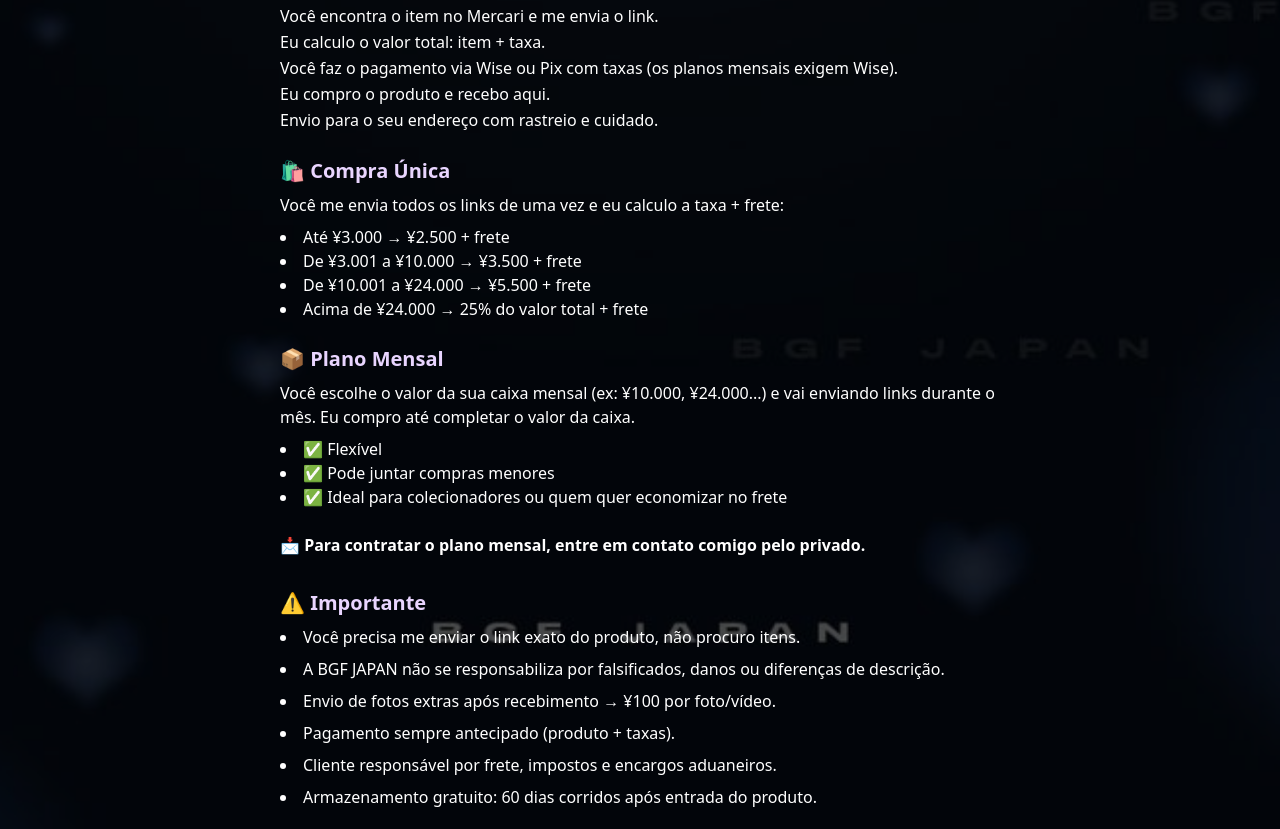
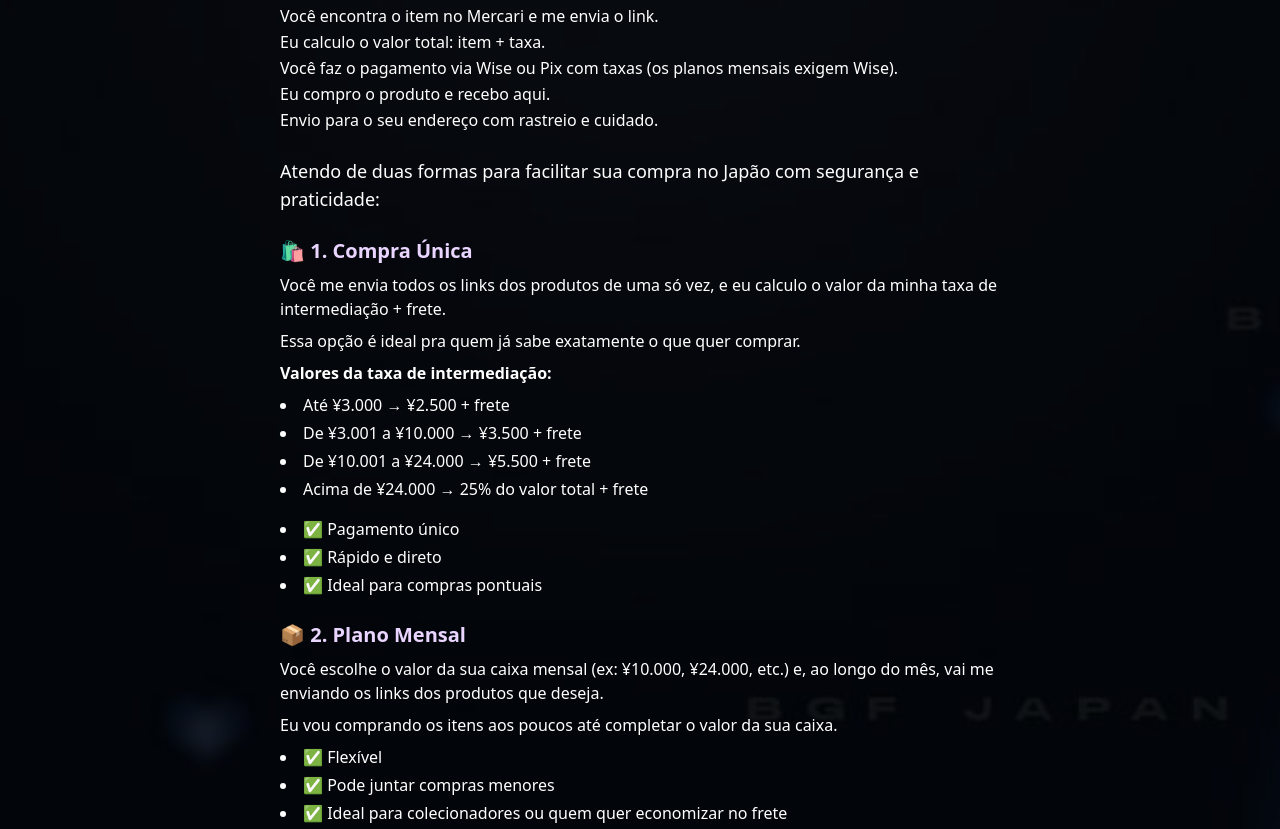
Before and after one commit to jhennytrombini/BGFJAPAN, a plain HTML site: page index.html in a window 1280 px wide. Shown: the part 1971-2800 px from the top of the page. Drawn offline with nearby package versions, Linux system fonts and the light colour scheme.

Commit message:
Atualiza texto da seção Como funciona

```diff
--- a/index.html
+++ b/index.html
@@ -3,7 +3,7 @@
 <head>
   <meta charset="UTF-8" />
   <meta name="viewport" content="width=device-width, initial-scale=1.0" />
-  <title>BGF Japão</title>
+  <title>BGF Japan</title>
   <script src="https://cdn.tailwindcss.com"></script>
 </head>
 <body class="relative min-h-screen text-white font-sans">
@@ -33,8 +33,8 @@
 
     <!-- Header -->
     <header id="home" class="flex flex-col justify-center items-center text-center min-h-screen px-6">
-      <img src="imagens/logo.png" alt="Logo BGF Japão" class="w-28 mb-4">
-      <h1 class="text-4xl md:text-6xl font-bold drop-shadow-lg">BGF Japão</h1>
+      <img src="imagens/logo.png" alt="Logo BGF Japan" class="w-40 mb-4">
+      <h1 class="text-4xl md:text-6xl font-bold drop-shadow-lg">BGF Japan</h1>
       <p class="mt-3 text-lg md:text-xl max-w-2xl drop-shadow-md">
         Seu acesso fácil e seguro ao Mercari Japão para fãs de K-pop
       </p>
@@ -92,42 +92,52 @@
           Eu compro o produto e recebo aqui.<br>
           Envio para o seu endereço com rastreio e cuidado.
         </p>
+        <h3 class="mb-6 text-lg">Atendo de duas formas para facilitar sua compra no Japão com segurança e praticidade:</h3>
 
-        <h3 class="text-xl font-semibold text-purple-200 mb-2">🛍️ Compra Única</h3>
-        <p class="mb-2">Você me envia todos os links de uma vez e eu calculo a taxa + frete:</p>
-        <ul class="list-disc list-inside mb-6">
+    <!-- Compra Única -->
+        <h3 class="text-xl font-semibold text-purple-200 mb-2">🛍️ 1. Compra Única</h3>
+        <p class="mb-2">Você me envia todos os links dos produtos de uma só vez, e eu calculo o valor da minha taxa de intermediação + frete.</p>
+        <p class="mb-2">Essa opção é ideal pra quem já sabe exatamente o que quer comprar.</p>
+        <p class="font-semibold mb-2">Valores da taxa de intermediação:</p>
+        <ul class="list-disc list-inside mb-4 space-y-1">
         <li>Até ¥3.000 → ¥2.500 + frete</li>
         <li>De ¥3.001 a ¥10.000 → ¥3.500 + frete</li>
         <li>De ¥10.001 a ¥24.000 → ¥5.500 + frete</li>
         <li>Acima de ¥24.000 → 25% do valor total + frete</li>
      </ul>
+      <ul class="list-disc list-inside mb-6 space-y-1">
+        <li>✅ Pagamento único</li>
+        <li>✅ Rápido e direto</li>
+        <li>✅ Ideal para compras pontuais</li>
+     </ul>
 
-        <h3 class="text-xl font-semibold text-purple-200 mb-2">📦 Plano Mensal</h3>
-        <p class="mb-2">Você escolhe o valor da sua caixa mensal (ex: ¥10.000, ¥24.000...) e vai enviando links durante o mês. Eu compro até completar o valor da caixa.</p>
-        <ul class="list-disc list-inside mb-6">
+  <!-- Plano Mensal -->
+  <h3 class="text-xl font-semibold text-purple-200 mb-2">📦 2. Plano Mensal</h3>
+  <p class="mb-2">Você escolhe o valor da sua caixa mensal (ex: ¥10.000, ¥24.000, etc.) e, ao longo do mês, vai me enviando os links dos produtos que deseja.</p>
+  <p class="mb-2">Eu vou comprando os itens aos poucos até completar o valor da sua caixa.</p>
+  <ul class="list-disc list-inside mb-6 space-y-1">
     <li>✅ Flexível</li>
     <li>✅ Pode juntar compras menores</li>
     <li>✅ Ideal para colecionadores ou quem quer economizar no frete</li>
   </ul>
+  <p class="font-semibold mb-6">📩 Para contratar o plano mensal, entre em contato comigo pelo privado.</p>
 
-        <p><b>📩 Para contratar o plano mensal, entre em contato comigo pelo privado.</b></p>
-
+  <!-- Importante -->
   <h3 class="text-xl font-semibold text-purple-200 mt-8 mb-2">⚠️ Importante</h3>
   <ul class="list-disc list-inside space-y-2">
-          <li>Você precisa me enviar o link exato do produto, não procuro itens.</li>
-          <li>A BGF JAPAN não se responsabiliza por falsificados, danos ou diferenças de descrição.</li>
-          <li>Envio de fotos extras após recebimento → ¥100 por foto/vídeo.</li>
-          <li>Pagamento sempre antecipado (produto + taxas).</li>
-          <li>Cliente responsável por frete, impostos e encargos aduaneiros.</li>
-          <li>Armazenamento gratuito: 60 dias corridos após entrada do produto.</li>
+    <li><b>Não procuro itens para você:</b> Você precisa me enviar o link do produto exato.</li>
+    <li><b>Responsabilidade sobre Produtos:</b> A BGF JAPAN não se responsabiliza por produtos falsificados, danificados ou diferentes das descrições fornecidas no Mercari. O cliente é responsável por verificar as condições do item antes de solicitar a compra. Após a chegada do item, a BGF JAPAN incluirá uma foto na planilha do cliente para verificação.</li>
+    <li><b>Fotos e Vídeos Adicionais:</b> Se o cliente desejar mais fotos ou vídeos do produto recebido, será cobrada uma taxa de ¥100 por foto ou vídeo adicional.</li>
+    <li><b>Pagamento antecipado:</b> O pagamento dos produtos e das taxas de serviço deve ser feito antecipadamente. Não faremos qualquer compra sem a confirmação do pagamento.</li>
+    <li><b>Custos adicionais:</b> O cliente é responsável por todas as taxas de envio, impostos e encargos aduaneiros. Estes custos serão adicionados ao total do pedido.</li>
+    <li><b>Armazenamento gratuito:</b> O cliente tem direito a 60 dias corridos de armazenamento gratuito, quando o produto for adicionado na sua planilha.</li>
   </ul>
 </section>
-
       <section id="contato" class="max-w-3xl mx-auto px-6 text-center">
         <h2 class="text-2xl md:text-3xl font-bold text-purple-300 mb-6">Contato</h2>
         <div class="flex flex-wrap justify-center gap-4">
           <a href="https://wa.me/SEUNUMERO" target="_blank" class="bg-purple-700 hover:bg-purple-600 text-white px-6 py-3 rounded-full font-semibold">WhatsApp</a>
-          <a href="https://instagram.com/bgfjapao" target="_blank" class="bg-purple-700 hover:bg-purple-600 text-white px-6 py-3 rounded-full font-semibold">Instagram</a>
+          <a href="https://instagram.com/bgfjapan" target="_blank" class="bg-purple-700 hover:bg-purple-600 text-white px-6 py-3 rounded-full font-semibold">Instagram</a>
         </div>
       </section>
 
@@ -135,7 +145,7 @@
 
     <!-- Rodapé -->
     <footer class="text-center py-6 text-sm text-purple-200">
-      © 2025 BGF Japão. Importações feitas com carinho de fã para fã 💜
+      © 2025 BGF Japan. Importações feitas com carinho de fã para fã
     </footer>
   </div>
 
```
Lines whose indentation alone changed are shown as unchanged.
